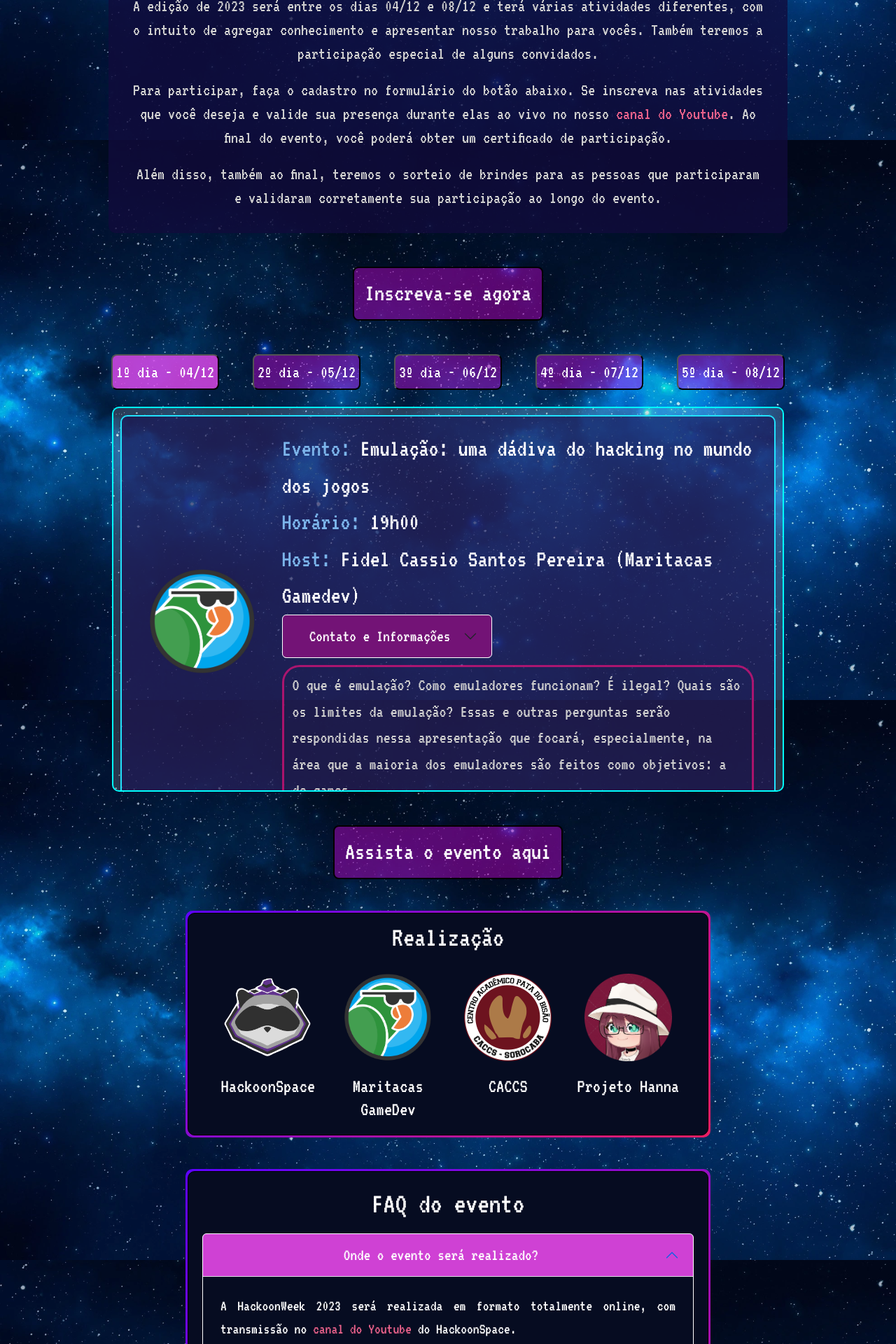
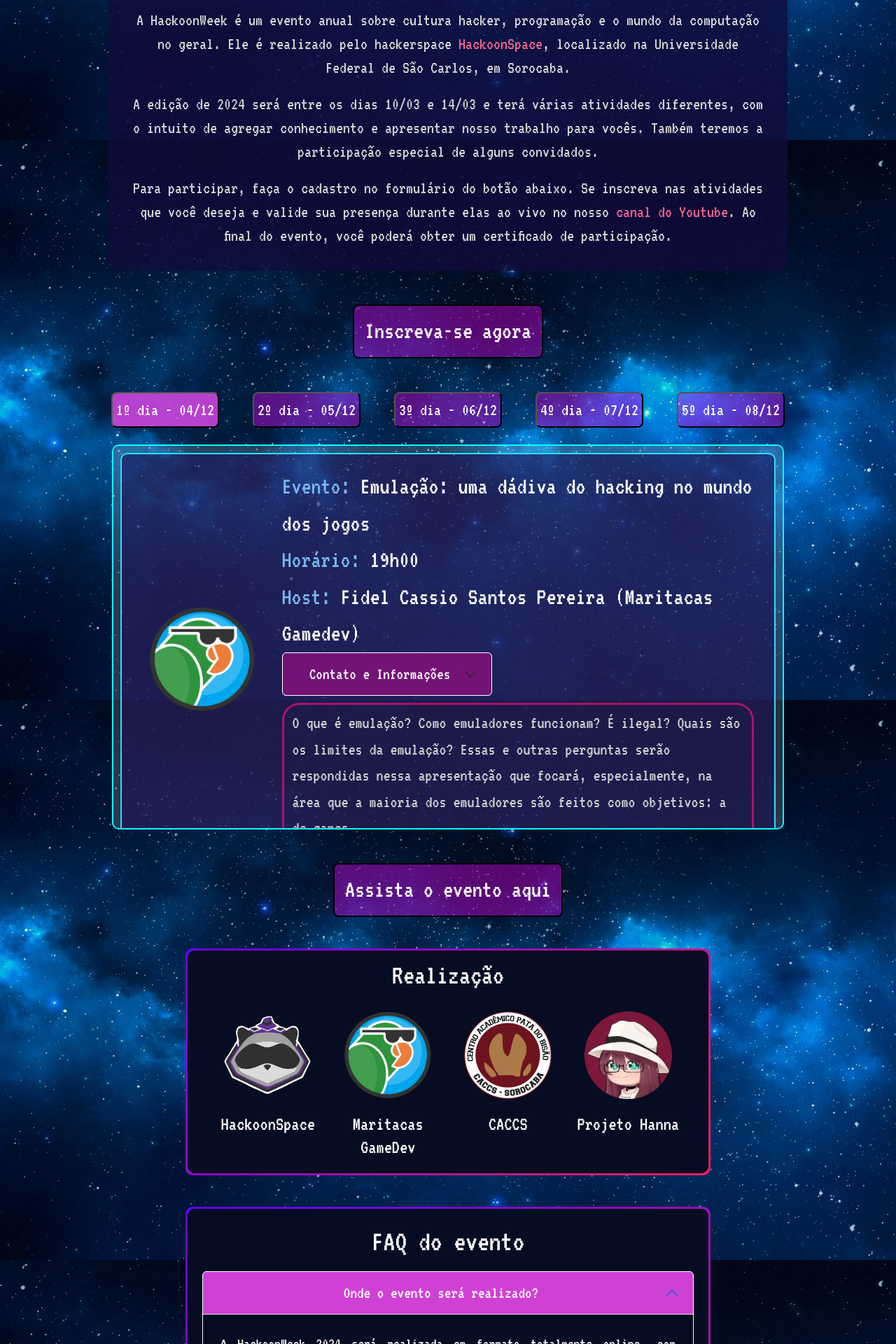
Before and after one commit to hackoonspace/site_v2, a Next.js app: page /hackoonweek in a window 1280 px wide. Shown: the part 600-2520 px from the top of the page at 70% size. Built offline with nearby package versions, Linux system fonts and the light colour scheme; grey boxes are pictures that could not be loaded.

Commit message:
estrutura hw2024

```diff
--- a/data/cronogram.json
+++ b/data/cronogram.json
@@ -1,6 +1,6 @@
 [
     {
-        "day": "04/12",
+        "day": "10/03",
         "presentations": [
             {
                 "title": "Emulação: uma dádiva do hacking no mundo dos jogos",
@@ -27,7 +27,7 @@
         ]
     },
     {
-        "day": "05/12",
+        "day": "11/03",
         "presentations": [
             {
                 "title": "Por que todos devem se preocupar com a Cyber Segurança? - Os desafios das empresas e da carreira em Cyber Segurança",
@@ -52,7 +52,7 @@
         ]
     },
     {
-        "day": "06/12",
+        "day": "12/03",
         "presentations": [
             {
                 "title": "Capture The Flag - HackoonWeek 2023",
@@ -74,7 +74,7 @@
         ]
     },
     {
-        "day": "07/12",
+        "day": "13/03",
         "presentations": [
             {
                 "title": "Mantendo Honestos os Honestos: Ataques Analógicos e Digitais a Fechaduras Físicas",
@@ -99,7 +99,7 @@
         ]
     },
     {
-        "day": "08/12",
+        "day": "14/03",
         "presentations": [
             {
                 "title": "Hackathon - HackoonWeek 2023",
--- a/data/faqs/hackoonweek.json
+++ b/data/faqs/hackoonweek.json
@@ -2,7 +2,7 @@
     {
         "title": "Onde o evento será realizado?",
         "answers": [
-            "A HackoonWeek 2023 será realizada em formato totalmente online, com transmissão no <a class='link' href='https://youtube.com/@hackoonspace' target='_blank' rel='noreferrer'>canal do Youtube</a> do HackoonSpace."
+            "A HackoonWeek 2024 será realizada em formato totalmente online, com transmissão no <a class='link' href='https://youtube.com/@hackoonspace' target='_blank' rel='noreferrer'>canal do Youtube</a> do HackoonSpace."
         ]
     },
     {
@@ -42,21 +42,6 @@
         ]
     },
     {
-        "title": "Como vão funcionar os sorteios de brindes?",
-        "answers": [
-            "Para participar dos sorteios, é necessário que você tenha se inscrito no evento no nosso formulário e tenha validado sua participação em pelo menos uma atividade do evento.",
-            "Para cada atividade validada, você ganhará uma chance a mais no sorteio. Logo, quanto mais participar, mais chances de ganhar.",
-            "Caso você seja selecionado, entraremos em contato para alinhar os detalhes do envio do brinde que você ganhou.",
-            "Realizaremos o sorteio dos brindes ao vivo durante a finalização da HackoonWeek."
-        ]
-    },
-    {
-        "title": "Quais brindes serão sorteados?",
-        "answers": [
-            "Os brindes dessa edição ainda não foram revelados. Fiquem atentos para próximas novidades!"
-        ]
-    },
-    {
         "title": "Minha dúvida não está listada aqui... O que eu faço?",
         "answers": [
             "Mande um e-mail ou mensagem pra gente em <a class='link' href='mailto:hackoonspace@gmail.com' target='_blank' rel='noreferrer'>hackoonspace@gmail.com</a>. Estamos correndo bastante para trazer um evento bacana para vocês, mas ao máximo possível iremos te responder e ajudar nas suas dúvidas!"
--- a/pages/hackoonweek.tsx
+++ b/pages/hackoonweek.tsx
@@ -9,23 +9,20 @@ export default function HackoonWeek() {
             <main>
                 <Panel
                     title="Você conhece a HackoonWeek?"
-                    image="/hackoonweek-logo-site.png"
+                    image="/logo-hw2024.png"
                     description={[
                         <p key='panel-1' className='paragraph'>
                             A HackoonWeek é um evento anual sobre cultura hacker, programação e o mundo da computação no geral. Ele é realizado pelo hackerspace <a className='link' href="https://hackoonspace.com" rel="noreferrer" target="_blank">HackoonSpace</a>, localizado na Universidade Federal de São Carlos, em Sorocaba.
                         </p>,
                         <p key='panel-2' className='paragraph'>
-                            A edição de 2023 será entre os dias 04/12 e 08/12 e terá várias atividades diferentes, com o intuito de agregar conhecimento e apresentar nosso trabalho para vocês. Também teremos a participação especial de alguns convidados.
+                            A edição de 2024 será entre os dias 10/03 e 14/03 e terá várias atividades diferentes, com o intuito de agregar conhecimento e apresentar nosso trabalho para vocês. Também teremos a participação especial de alguns convidados.
                         </p>,
                         <p key='panel-3' className='paragraph'>
                             Para participar, faça o cadastro no formulário do botão abaixo. Se inscreva nas atividades que você deseja e valide sua presença durante elas ao vivo no nosso <a className='link' href='https://youtube.com/@hackoonspace' rel='noreferrer' target='_blank'>canal do Youtube</a>. Ao final do evento, você poderá obter um certificado de participação.
-                        </p>,
-                        <p key='panel-4' className='paragraph'>
-                            Além disso, também ao final, teremos o sorteio de brindes para as pessoas que participaram e validaram corretamente sua participação ao longo do evento.
                         </p>
                     ]}
                 />
-                <Button text='Inscreva-se agora' size='bg' target='__blank' href='https://forms.gle/CL2ucdjiMaRDYaMY7'/>
+                <Button text='Inscreva-se agora' size='bg' target='__blank' href='https://forms.gle/cmKm2K3SLuyTBgfr7'/>
                 <ScrollTop />
                 <Cronogram />
                 <Button text='Assista o evento aqui' size='bg' target='__blank' href='https://www.youtube.com/@hackoonspace'/>
```
Also changed, not shown: public/logo-hw2024.png (added).
